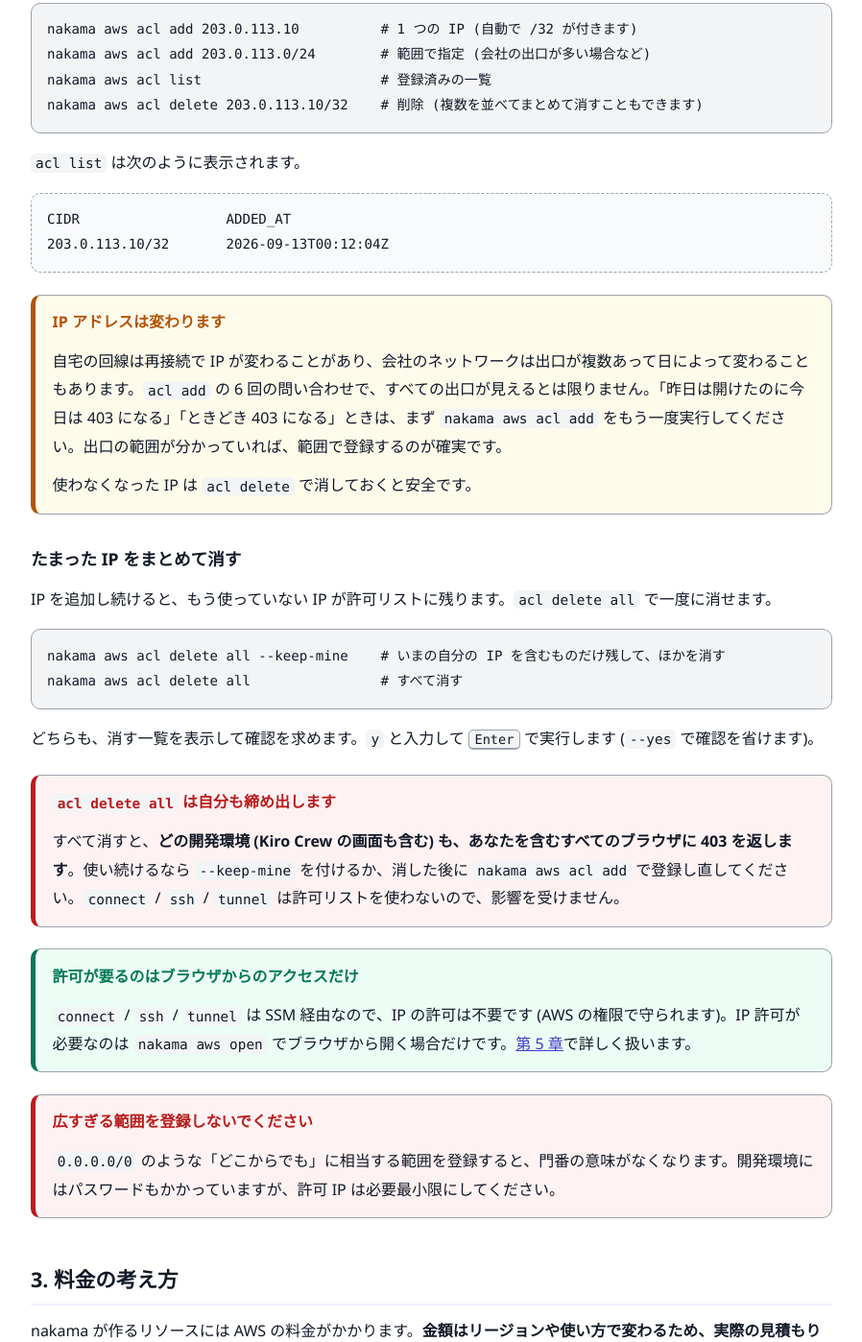
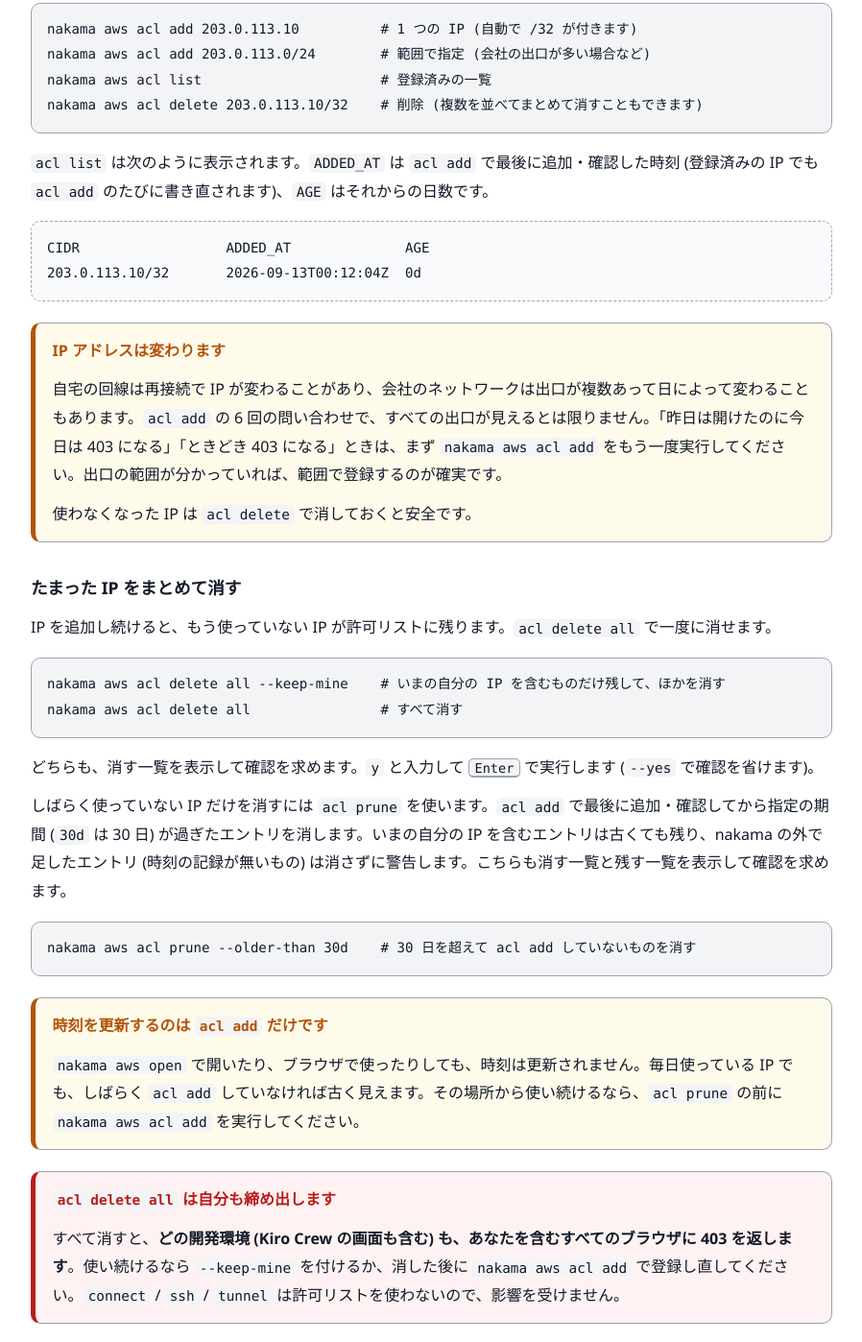
Before and after one commit to ukaji3/nakama, a plain HTML site: page docs/tutorial/03-init.html in a window 1280 px wide. Shown: the part 2368-3766 px from the top of the page at 96% size, without its empty margins (343-1241 px from the left). Drawn offline with Linux system fonts and the light colour scheme.

Commit message:
docs: acl prune and the age column of acl list
Requirements (the acl list and acl prune rows, the --older-than
rules, an acceptance criterion), design section 8.25 and the rows
naming the users of the IP detection, the meaning of the added-at
record (when acl add last added or confirmed the entry), tutorial
chapter 3 (pruning old entries, with a warning that only acl add
refreshes the time, not open) and chapter 8, the README command
table, and the tutorial checker's command and flag tables. The acl
row of the permission matrix names prune; its actions are unchanged.

```diff
--- a/docs/tutorial/03-init.html
+++ b/docs/tutorial/03-init.html
@@ -99,9 +99,9 @@
 nakama aws acl list                      # 登録済みの一覧
 nakama aws acl delete 203.0.113.10/32    # 削除 (複数を並べてまとめて消すこともできます)</code></pre>
 
-<p><code>acl list</code> は次のように表示されます。</p>
-<pre class="output"><code>CIDR                  ADDED_AT
-203.0.113.10/32       2026-09-13T00:12:04Z</code></pre>
+<p><code>acl list</code> は次のように表示されます。<code>ADDED_AT</code> は <code>acl add</code> で最後に追加・確認した時刻 (登録済みの IP でも <code>acl add</code> のたびに書き直されます)、<code>AGE</code> はそれからの日数です。</p>
+<pre class="output"><code>CIDR                  ADDED_AT              AGE
+203.0.113.10/32       2026-09-13T00:12:04Z  0d</code></pre>
 
 <div class="callout warn" role="note">
   <span class="title">IP アドレスは変わります</span>
@@ -114,6 +114,14 @@
 <pre><code>nakama aws acl delete all --keep-mine    # いまの自分の IP を含むものだけ残して、ほかを消す
 nakama aws acl delete all                # すべて消す</code></pre>
 <p>どちらも、消す一覧を表示して確認を求めます。<code>y</code> と入力して <kbd>Enter</kbd> で実行します (<code>--yes</code> で確認を省けます)。</p>
+
+<p>しばらく使っていない IP だけを消すには <code>acl prune</code> を使います。<code>acl add</code> で最後に追加・確認してから指定の期間 (<code>30d</code> は 30 日) が過ぎたエントリを消します。いまの自分の IP を含むエントリは古くても残り、nakama の外で足したエントリ (時刻の記録が無いもの) は消さずに警告します。こちらも消す一覧と残す一覧を表示して確認を求めます。</p>
+<pre><code>nakama aws acl prune --older-than 30d    # 30 日を超えて acl add していないものを消す</code></pre>
+
+<div class="callout warn" role="note">
+  <span class="title">時刻を更新するのは <code>acl add</code> だけです</span>
+  <p><code>nakama aws open</code> で開いたり、ブラウザで使ったりしても、時刻は更新されません。毎日使っている IP でも、しばらく <code>acl add</code> していなければ古く見えます。その場所から使い続けるなら、<code>acl prune</code> の前に <code>nakama aws acl add</code> を実行してください。</p>
+</div>
 
 <div class="callout danger" role="note">
   <span class="title"><code>acl delete all</code> は自分も締め出します</span>
```
Also changed, not shown: docs/tutorial/08-reference.html (+2 -1 lines), 5 other files.
